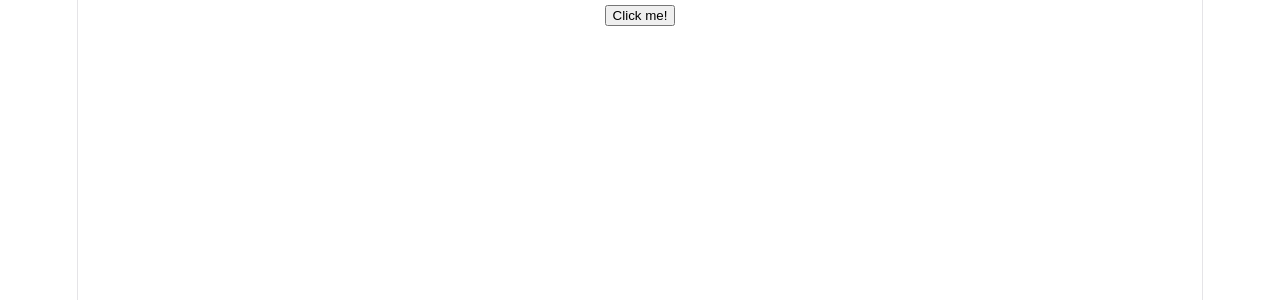
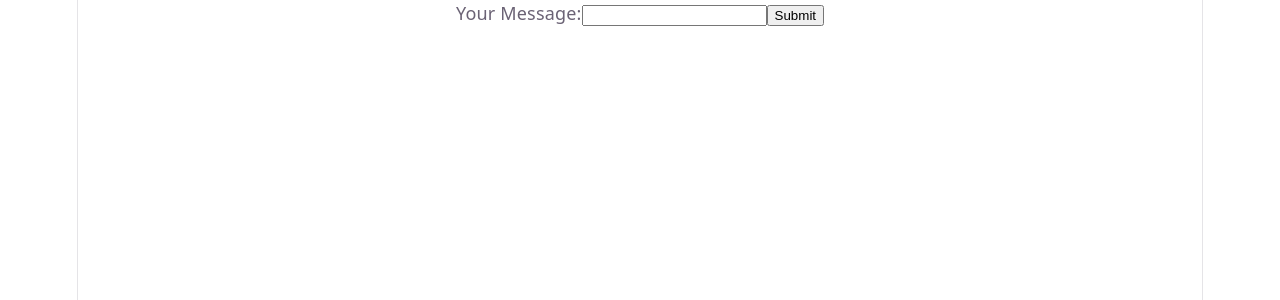
Before and after one commit to ZerroLovesCode/IBM_Licensing_Helper, a React (Vite) app in the folder frontend/: page / in a window 1280 px wide. Shown: the top 300 px of the page. Built offline with nearby package versions, Linux system fonts and the light colour scheme.

Commit message:
create models for chat request and response. Create a basic form to get user input and log response

```diff
--- a/frontend/src/App.tsx
+++ b/frontend/src/App.tsx
@@ -1,21 +1,72 @@
 import { useState } from "react";
 
-async function checkHealth(){
+
+interface ChatRequest {
+  query: string;
+  session_id?: string;
+}
+
+interface ChatResponse {
+  respones: string;
+  session_id: string
+}
+
+async function checkHealth() {
   const res = await fetch("http://127.0.0.1:8000/health")
   const data = await res.json()
   return data
 }
 
+async function sendMessage(message: string, session_id?: string): Promise<ChatResponse> {
+  const chat_url = "http://127.0.0.1:8000/chat"
+  const payload: ChatRequest = {
+    query: message,
+    session_id: session_id ?? undefined
+  }
+  const res = await fetch(chat_url, {
+    method: 'POST',
+    headers: {
+      'Content-Type': 'application/json'
+    },
+    body: JSON.stringify(payload)
+  })
+
+  if (!res.ok) {
+    throw new Error(`HTTP Error ${res.status}`)
+  }
+
+  const result = await res.json();
+  console.log(result)
+  return result
+}
+
 function App() {
   const [health, setHealth] = useState("")
+  const [chatInput, setChatInput] = useState("")
+
+  async function handleChatSubmit(e){
+    e.preventDefault();
+    const message = chatInput
+    console.log(message)
+    const res = await sendMessage(message)
+    console.log(res)
+    setChatInput("")
+  }
+
   return (
     <div>
-      <button onClick={async () => {
-        let data = await checkHealth()
-        setHealth(data["status"])
-        console.log(health)
-      }}>Click me!</button>
-      <p>{health}</p>
+        <form onSubmit={handleChatSubmit}>
+          <label htmlFor="query">Your Message:
+          <input
+            id="query"
+            type="text"
+            value={chatInput}
+            onChange={(e)=>{
+              setChatInput(e.target.value)
+            }} />
+            </label>
+            <button type="submit">Submit</button>
+        </form>
     </div>
   )
 }
```
Also changed, not shown: 2 other files (tests, documents, lock files or other folders).
